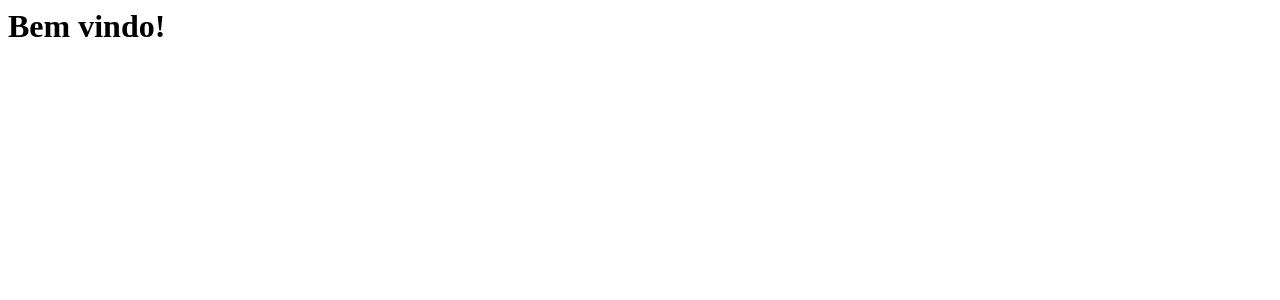
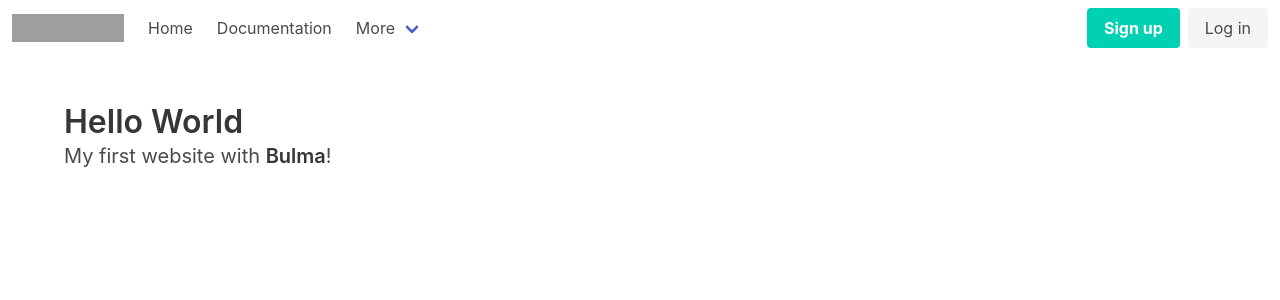
Before and after one commit to DerreckMarques/Notes, a Flask app: page / in a window 1280 px wide. Shown: the top 300 px of the page. Run offline with Flask 2, Linux system fonts and the light colour scheme; grey boxes are pictures that could not be loaded.

Commit message:
criando a interface web

```diff
--- a/notes/templates/index.html
+++ b/notes/templates/index.html
@@ -1 +1,82 @@
-<h1>Bem vindo!</h1>
+<!DOCTYPE html>
+<html>
+  <head>
+    <meta charset="utf-8">
+    <meta name="viewport" content="width=device-width, initial-scale=1">
+    <title>Hello Bulma!</title>
+    <link rel="stylesheet" href="https://cdn.jsdelivr.net/npm/bulma@0.9.4/css/bulma.min.css">
+  </head>
+  <body>
+    <nav class="navbar" role="navigation" aria-label="main navigation">
+        <div class="navbar-brand">
+          <a class="navbar-item" href="https://bulma.io">
+            <img src="https://bulma.io/images/bulma-logo.png" width="112" height="28">
+          </a>
+
+          <a role="button" class="navbar-burger" aria-label="menu" aria-expanded="false" data-target="navbarBasicExample">
+            <span aria-hidden="true"></span>
+            <span aria-hidden="true"></span>
+            <span aria-hidden="true"></span>
+          </a>
+        </div>
+
+        <div id="navbarBasicExample" class="navbar-menu">
+          <div class="navbar-start">
+            <a class="navbar-item">
+              Home
+            </a>
+
+            <a class="navbar-item">
+              Documentation
+            </a>
+
+            <div class="navbar-item has-dropdown is-hoverable">
+              <a class="navbar-link">
+                More
+              </a>
+
+              <div class="navbar-dropdown">
+                <a class="navbar-item">
+                  About
+                </a>
+                <a class="navbar-item">
+                  Jobs
+                </a>
+                <a class="navbar-item">
+                  Contact
+                </a>
+                <hr class="navbar-divider">
+                <a class="navbar-item">
+                  Report an issue
+                </a>
+              </div>
+            </div>
+          </div>
+
+          <div class="navbar-end">
+            <div class="navbar-item">
+              <div class="buttons">
+                <a class="button is-primary">
+                  <strong>Sign up</strong>
+                </a>
+                <a class="button is-light">
+                  Log in
+                </a>
+              </div>
+            </div>
+          </div>
+        </div>
+      </nav>
+
+  <section class="section">
+    <div class="container">
+      <h1 class="title">
+        Hello World
+      </h1>
+      <p class="subtitle">
+        My first website with <strong>Bulma</strong>!
+      </p>
+    </div>
+  </section>
+  </body>
+</html>
```
